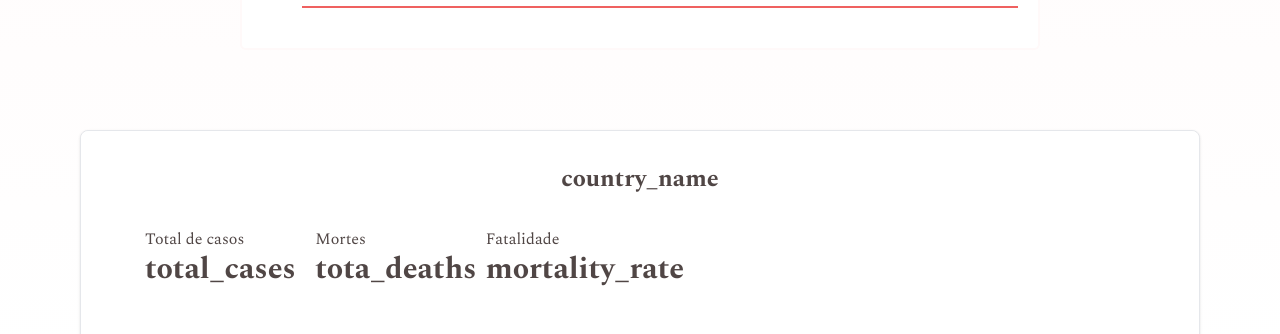
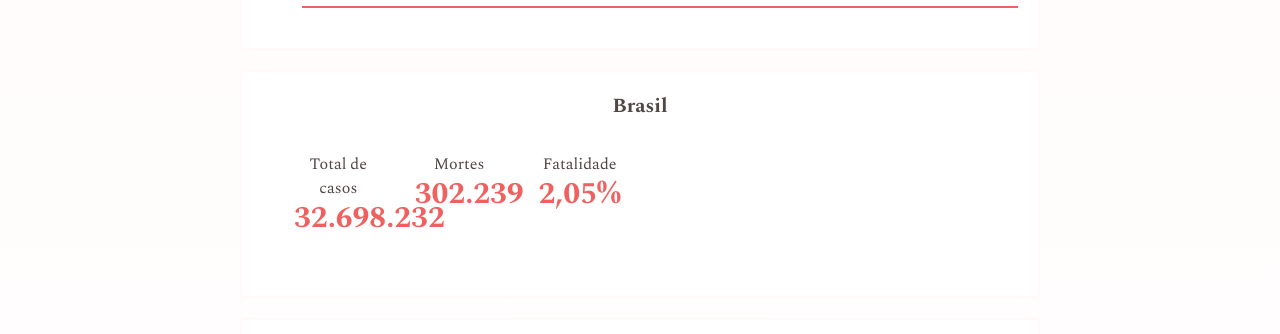
Before and after one commit to augustobritodev/virus-19, a Vue app: page / in a window 1280 px wide. Shown: the part 618-952 px from the top of the page. Built offline with nearby package versions, Linux system fonts and the light colour scheme.

Commit message:
chore: country card

```diff
--- a/src/components/Country.vue
+++ b/src/components/Country.vue
@@ -1,20 +1,19 @@
 <template>
-  <div class="m-20  bg-white border border-gray rounded-lg shadow dark:bg-gray dark:border-gray ">
-    <div class="p-4 bg-white rounded-lg md:p-8 dark:bg-gray" id="statistics" role="tabpanel"
-      aria-labelledby="statistics-tab">
-      <p class="text-center font-bold text-2xl">country_name</p>
-      <dl class="grid max-w-screen-xl grid-cols-2 gap-8 p-4 mx-auto sm:grid-cols-3 xl:grid-cols-6  sm:p-8">
+  <div class="mx-10 md:mx-120 lg:mx-60 my-5 bg-white border-2 rounded-md border-secondary">
+    <div class="flex flex-col p-5 text-center ">
+      <a href="#" class="text-center font-bold text-xl hover:underline decoration-solid">Brasil</a>
+      <dl class="grid max-w-screen-xl grid-cols-2 gap-8 p-4 mx-auto sm:grid-cols-3 xl:grid-cols-6 sm:p-8">
         <div class="flex flex-col">
-          <dd class=" ">Total de casos</dd>
-          <dt class="mb-2 text-3xl font-extrabold">total_cases</dt>
+          <dd>Total de casos</dd>
+          <dt class="text-primary mb-2 text-3xl font-bold">32.698.232</dt>
         </div>
         <div class="flex flex-col">
-          <dd class=" ">Mortes</dd>
-          <dt class="mb-2 text-3xl font-extrabold">tota_deaths</dt>
+          <dd>Mortes</dd>
+          <dt class="text-primary mb-2 text-3xl font-bold">302.239</dt>
         </div>
         <div class="flex flex-col">
-          <dd class=" ">Fatalidade</dd>
-          <dt class="mb-2 text-3xl font-extrabold">mortality_rate</dt>
+          <dd>Fatalidade</dd>
+          <dt class="text-primary mb-2 text-3xl font-bold">2,05%</dt>
         </div>
       </dl>
     </div>
--- a/src/views/HomeView.vue
+++ b/src/views/HomeView.vue
@@ -9,5 +9,7 @@ import Country from '@/components/Country.vue'
     <Hero />
     <Filter />
     <Country />
+    <Country />
+    <Country />
   </main>
 </template>
```
